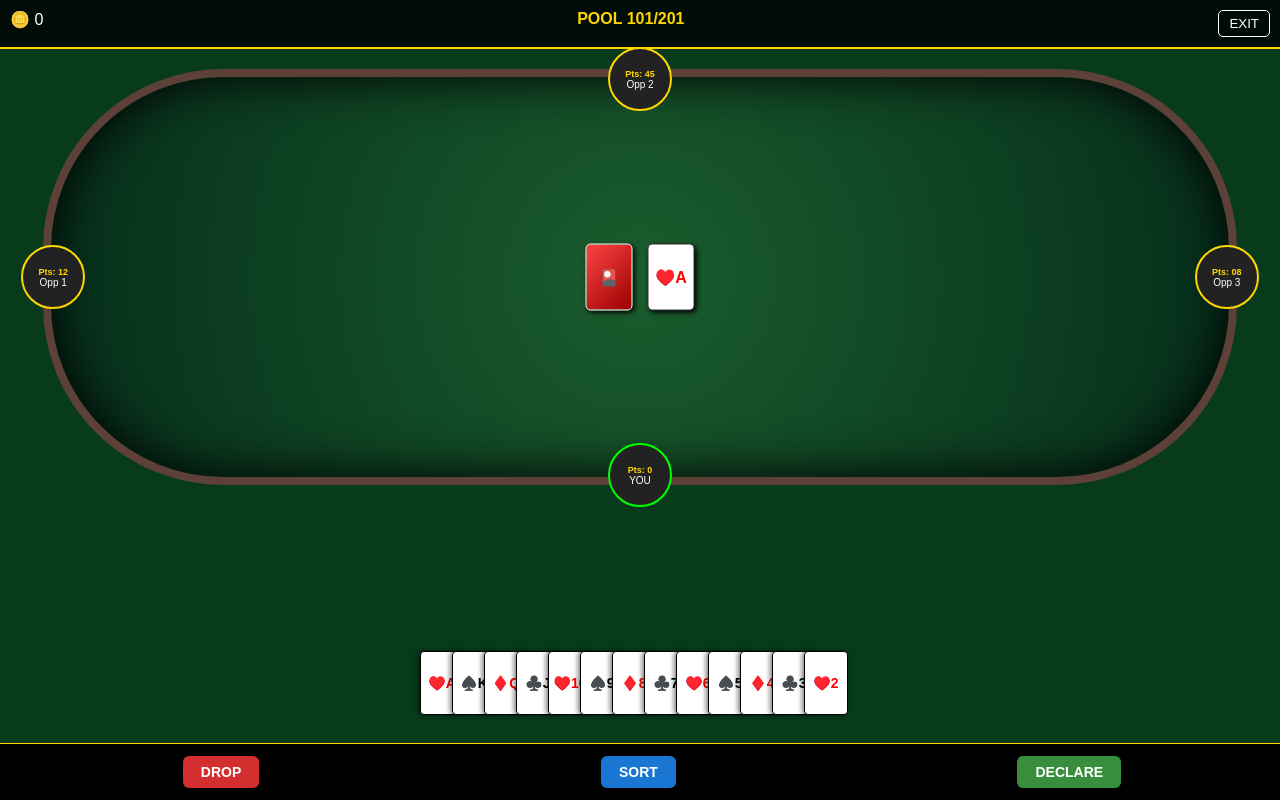
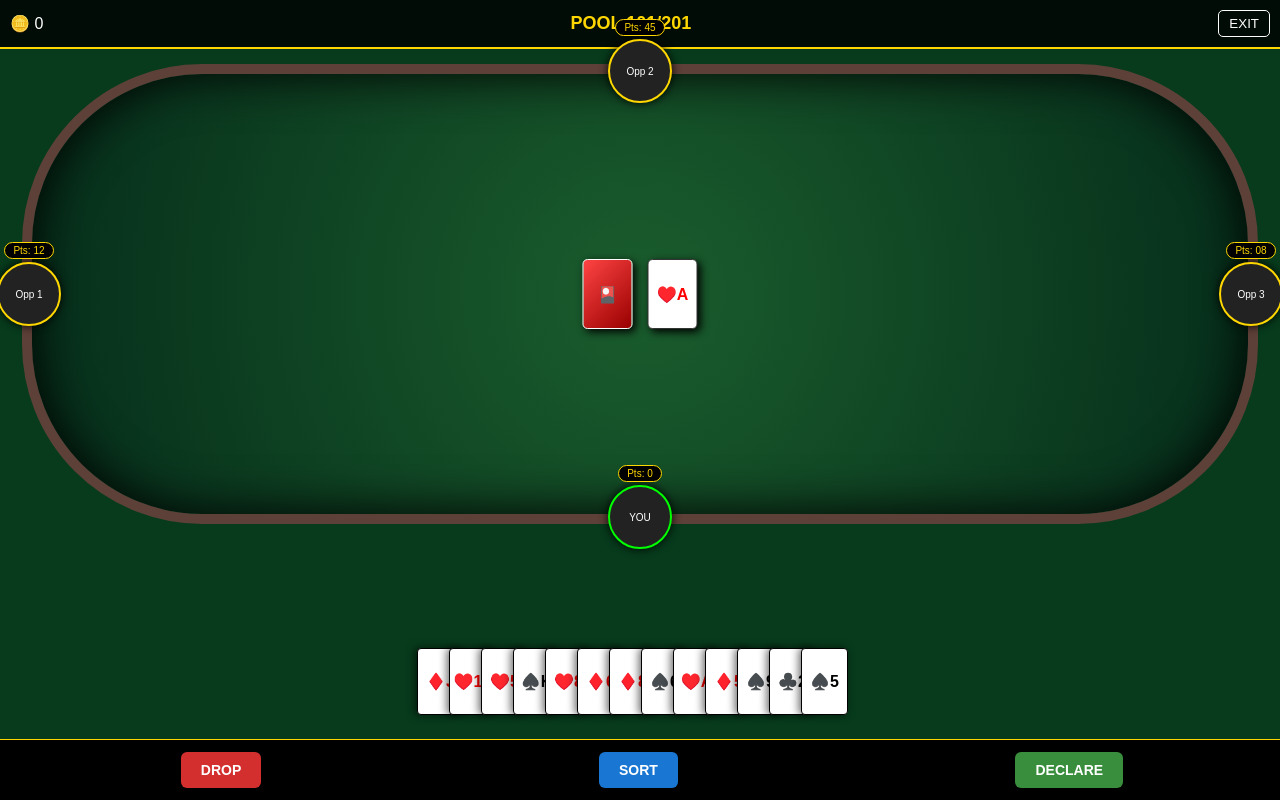
Before and after one commit to Rummyrexclub/RUMMYREX, a website: page public/play.html in a window 1280 px wide. Drawn offline with nearby package versions, Linux system fonts and the light colour scheme; no server answers.

Commit message:
Update play.html

```diff
--- a/public/play.html
+++ b/public/play.html
@@ -1,37 +1,33 @@
 <!DOCTYPE html>
 <html>
 <head>
-    <title>Rummy Rex - Live Table</title>
+    <title>Rummy Rex - Realistic Table</title>
     <meta name="viewport" content="width=device-width, initial-scale=1.0, maximum-scale=1.0, user-scalable=0">
     <script src="/socket.io/socket.io.js"></script>
     <style>
         body { background: #073b1c; color: white; font-family: sans-serif; margin: 0; overflow: hidden; }
-        .header { padding: 10px; display: flex; justify-content: space-between; background: rgba(0,0,0,0.8); border-bottom: 2px solid gold; }
-        .table { width: 92vw; height: 50vh; background: radial-gradient(circle, #1a5d2d 0%, #052c1a 100%); margin: 20px auto; border-radius: 180px; border: 8px solid #5d4037; position: relative; box-shadow: inset 0 0 50px #000; }
+        .header { padding: 10px; display: flex; justify-content: space-between; background: rgba(0,0,0,0.8); border-bottom: 2px solid gold; align-items: center; }
+        .table { width: 95vw; height: 55vh; background: radial-gradient(circle, #1a5d2d 0%, #052c1a 100%); margin: 15px auto; border-radius: 180px; border: 10px solid #5d4037; position: relative; box-shadow: inset 0 0 50px #000; }
 
-        /* Player Positions */
-        .player { position: absolute; width: 60px; height: 60px; background: #222; border: 2px solid gold; border-radius: 50%; display: flex; flex-direction: column; align-items: center; justify-content: center; font-size: 10px; z-index: 10; }
-        .p1 { bottom: -30px; left: 50%; transform: translateX(-50%); border-color: #00ff00; } /* YOU */
-        .p2 { top: 50%; left: -30px; transform: translateY(-50%); }
-        .p3 { top: -30px; left: 50%; transform: translateX(-50%); }
-        .p4 { top: 50%; right: -30px; transform: translateY(-50%); }
+        /* Realistic Score Badges */
+        .score-badge { background: black; color: gold; padding: 2px 8px; border-radius: 10px; font-size: 10px; position: absolute; top: -22px; border: 1px solid gold; white-space: nowrap; }
 
-        /* Score Display */
-        .score { font-size: 9px; color: gold; font-weight: bold; }
+        .player { position: absolute; width: 60px; height: 60px; background: #222; border: 2px solid gold; border-radius: 50%; display: flex; flex-direction: column; align-items: center; justify-content: center; font-size: 10px; box-shadow: 0 0 10px #000; }
+        .p1 { bottom: -35px; left: 50%; transform: translateX(-50%); border-color: #00ff00; }
+        .p2 { top: 50%; left: -35px; transform: translateY(-50%); }
+        .p3 { top: -35px; left: 50%; transform: translateX(-50%); }
+        .p4 { top: 50%; right: -35px; transform: translateY(-50%); }
 
-        /* Cards Center */
-        .center-pile { position: absolute; top: 50%; left: 50%; transform: translate(-50%, -50%); display: flex; gap: 15px; }
-        .card { width: 45px; height: 65px; background: white; border-radius: 5px; border: 1px solid #333; color: black; font-weight: bold; display: flex; align-items: center; justify-content: center; font-size: 16px; box-shadow: 2px 2px 5px #000; cursor: pointer; }
+        .cards-area { position: absolute; top: 50%; left: 50%; transform: translate(-50%, -50%); display: flex; gap: 15px; }
+        .deck, .open-card { width: 48px; height: 68px; background: white; border-radius: 5px; border: 1px solid #333; color: black; font-weight: bold; display: flex; align-items: center; justify-content: center; box-shadow: 3px 3px 8px #000; cursor: pointer; font-size: 16px; }
         .deck { background: linear-gradient(135deg, #ff4444 0%, #990000 100%); color: white; border: 1px solid #fff; }
 
-        /* User Hand */
-        .hand { position: fixed; bottom: 85px; width: 100%; display: flex; justify-content: center; z-index: 20; }
-        .hand-card { width: 42px; height: 62px; background: white; border-radius: 4px; border: 1px solid #000; color: black; font-weight: bold; margin-left: -12px; box-shadow: -2px 0 5px rgba(0,0,0,0.5); display: flex; align-items: center; justify-content: center; font-size: 14px; transition: 0.2s; cursor: pointer; }
-        .hand-card:active { transform: translateY(-20px); }
+        .hand { position: fixed; bottom: 85px; width: 100%; display: flex; justify-content: center; }
+        .card-item { width: 45px; height: 65px; background: white; border-radius: 4px; border: 1px solid #000; color: black; font-weight: bold; margin-left: -15px; box-shadow: -2px 0 8px rgba(0,0,0,0.6); display: flex; align-items: center; justify-content: center; font-size: 16px; transition: 0.2s; cursor: pointer; }
+        .card-item:hover { transform: translateY(-20px); z-index: 100; }
 
-        /* Controls */
-        .controls { position: fixed; bottom: 0; width: 100%; background: #000; padding: 12px; display: flex; justify-content: space-around; border-top: 1px solid gold; z-index: 30; }
-        .btn { padding: 8px 18px; border-radius: 6px; border: none; font-weight: bold; color: white; cursor: pointer; font-size: 14px; }
+        .controls { position: fixed; bottom: 0; width: 100%; background: #000; padding: 12px; display: flex; justify-content: space-around; border-top: 1px solid gold; }
+        .btn { padding: 10px 20px; border-radius: 6px; border: none; font-weight: bold; color: white; cursor: pointer; font-size: 14px; }
         .btn-drop { background: #d32f2f; }
         .btn-sort { background: #1976d2; }
         .btn-declare { background: #388e3c; }
@@ -41,47 +37,53 @@
 
     <div class="header">
         <div>🪙 <span id="balanceDisplay">0</span></div>
-        <div style="color: gold; font-weight: bold;">POOL 101/201</div>
-        <button onclick="location.href='lobby.html'" style="background:none; color:white; border:1px solid white; padding:5px 10px; border-radius:5px;">EXIT</button>
+        <div style="color: gold; font-weight: bold; font-size: 18px;">POOL 101/201</div>
+        <button onclick="location.href='lobby.html'" style="background:none; color:white; border:1px solid; border-radius:5px; padding:5px 10px;">EXIT</button>
     </div>
 
     <div class="table">
-        <div class="player p1"><span class="score">Pts: 0</span>YOU</div>
-        <div class="player p2"><span class="score">Pts: 12</span>Opp 1</div>
-        <div class="player p3"><span class="score">Pts: 45</span>Opp 2</div>
-        <div class="player p4"><span class="score">Pts: 08</span>Opp 3</div>
+        <div class="player p1"><div class="score-badge" id="myScore">Pts: 0</div>YOU</div>
+        <div class="player p2"><div class="score-badge">Pts: 12</div>Opp 1</div>
+        <div class="player p3"><div class="score-badge">Pts: 45</div>Opp 2</div>
+        <div class="player p4"><div class="score-badge">Pts: 08</div>Opp 3</div>
 
-        <div class="center-pile">
-            <div class="card deck" onclick="pickCard()">🎴</div>
-            <div class="card open-card" id="openCard" style="color: red;">♥️A</div>
+        <div class="cards-area">
+            <div class="deck" onclick="pickFromDeck()">🎴</div>
+            <div class="open-card" id="openCardDisplay" style="color: red;">♥️A</div>
         </div>
     </div>
 
-    <div class="hand" id="userHand"></div>
+    <div class="hand" id="cardHand"></div>
 
     <div class="controls">
         <button class="btn btn-drop" onclick="location.href='lobby.html'">DROP</button>
-        <button class="btn btn-sort" onclick="sortHand()">SORT</button>
-        <button class="btn btn-declare" onclick="declareGame()">DECLARE</button>
+        <button class="btn btn-sort" onclick="sortMyCards()">SORT</button>
+        <button class="btn btn-declare" onclick="checkDeclare()">DECLARE</button>
     </div>
 
     <script>
         const socket = io();
-        const userName = localStorage.getItem('name') || 'Guest';
         document.getElementById('balanceDisplay').innerText = localStorage.getItem('coins') || 0;
 
-        // Socket Join
-        socket.emit('joinGame', { name: userName });
+        // Card Deck Logic
+        const suits = ['♥️', '♠️', '♦️', '♣️'];
+        const values = ['A', '2', '3', '4', '5', '6', '7', '8', '9', '10', 'J', 'Q', 'K'];
+        let fullDeck = [];
+        suits.forEach(s => values.forEach(v => fullDeck.push(s + v)));
 
-        // Initial 13 Cards
-        let myCards = ['♥️A', '♠️K', '♦️Q', '♣️J', '♥️10', '♠️9', '♦️8', '♣️7', '♥️6', '♠️5', '♦️4', '♣️3', '♥️2'];
+        // Shuffle Logic
+        function shuffle(array) {
+            return array.sort(() => Math.random() - 0.5);
+        }
+
+        let myHand = shuffle([...fullDeck]).slice(0, 13);
 
         function renderHand() {
-            const container = document.getElementById('userHand');
+            const container = document.getElementById('cardHand');
             container.innerHTML = '';
-            myCards.forEach((card, i) => {
+            myHand.forEach((card, i) => {
                 const el = document.createElement('div');
-                el.className = 'hand-card';
+                el.className = 'card-item';
                 el.style.color = (card.includes('♥️') || card.includes('♦️')) ? 'red' : 'black';
                 el.innerText = card;
                 el.onclick = () => discardCard(i);
@@ -89,27 +91,28 @@
             });
         }
 
-        function pickCard() {
-            if(myCards.length > 13) return alert("Card drop chey mama!");
-            myHand.push('♣️A');
+        function pickFromDeck() {
+            if(myHand.length > 13) return alert("Oka card drop chey mama!");
+            const newCard = fullDeck[Math.floor(Math.random() * fullDeck.length)];
+            myHand.push(newCard);
             renderHand();
         }
 
-        function discardCard(i) {
-            if(myCards.length <= 13) return alert("Mundu card pick chey!");
-            const card = myCards.splice(i, 1);
-            document.getElementById('openCard').innerText = card[0];
-            document.getElementById('openCard').style.color = (card[0].includes('♥️') || card[0].includes('♦️')) ? 'red' : 'black';
+        function discardCard(index) {
+            if(myHand.length <= 13) return alert("Deck nundi card teeskuni drop chey!");
+            const discarded = myHand.splice(index, 1);
+            document.getElementById('openCardDisplay').innerText = discarded[0];
+            document.getElementById('openCardDisplay').style.color = (discarded[0].includes('♥️') || discarded[0].includes('♦️')) ? 'red' : 'black';
             renderHand();
         }
 
-        function sortHand() {
-            myCards.sort();
+        function sortMyCards() {
+            myHand.sort();
             renderHand();
         }
 
-        function declareGame() {
-            alert("Checking sequences... 101 Pool Points Calculated!");
+        function checkDeclare() {
+            alert("Validating Sequence... Winning points added!");
         }
 
         renderHand();
```
